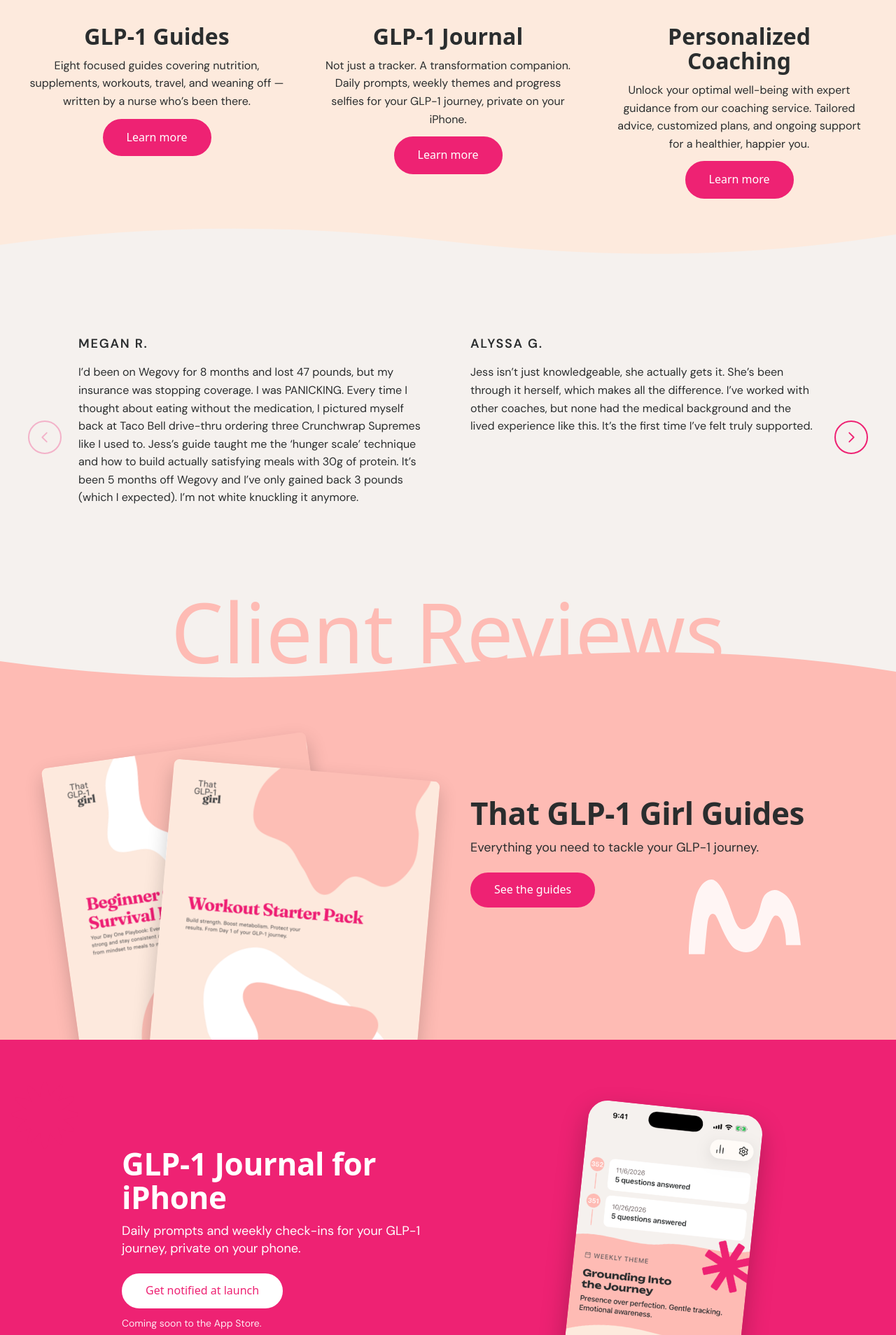
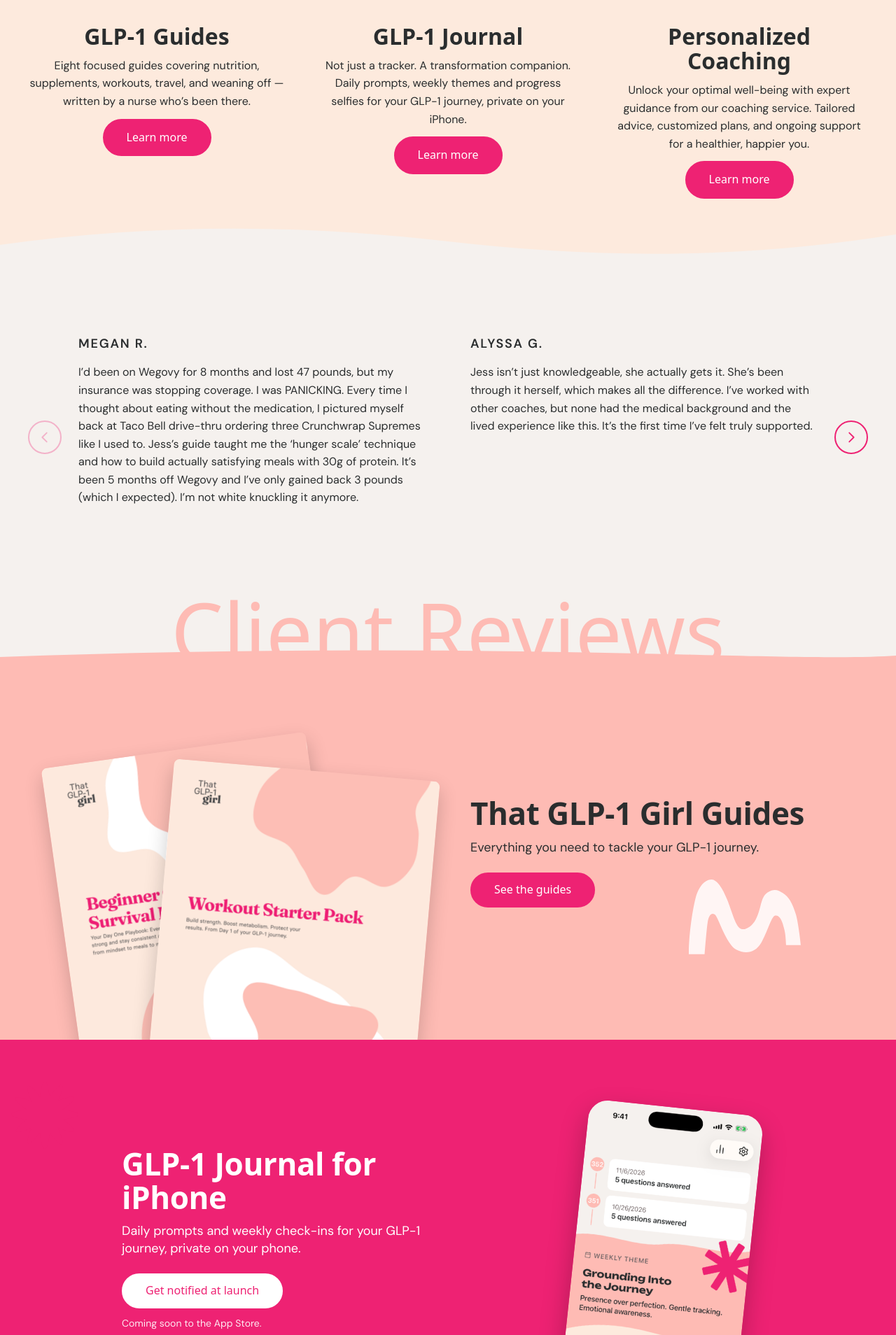
Before and after one commit to kylefiedler/glp1-marketing, a Jekyll site: the page built from index.html, in a window 1280 px wide. Shown: the part 2842-4750 px from the top of the page at 70% size. Built offline with Jekyll 4.4.1, drawn with Linux system fonts in a browser that asks for light colours; some web fonts are replaced.

Commit message:
Soften the reviews bottom wave so it always covers the wordmark's base
Flatter curve whose edge sits 7-28px above the Client Reviews baseline at
every width, and clip (not hide) the section's overflow so find-in-page
can't scroll the wordmark out from under the wave.

Co-Authored-By: Claude Opus 5.5 <noreply@anthropic.com>

```diff
--- a/_includes/section-testimonials.html
+++ b/_includes/section-testimonials.html
@@ -41,7 +41,7 @@
   </div>
   <div class="testimonials__wave" aria-hidden="true">
     <svg viewBox="0 0 1440 60" preserveAspectRatio="none" xmlns="http://www.w3.org/2000/svg">
-      <path d="M0 0 L0 30 C 240 60, 480 60, 720 35 C 960 10, 1200 10, 1440 45 L1440 60 L0 60 Z" fill="currentColor"/>
+      <path d="M0 24 C 360 12, 720 12, 1080 20 C 1260 24, 1380 26, 1440 22 L1440 60 L0 60 Z" fill="currentColor"/>
     </svg>
   </div>
 </section>
--- a/_sass/_sections.scss
+++ b/_sass/_sections.scss
@@ -486,6 +486,8 @@
   padding: $space-9 $space-5 $space-6;
   position: relative;
   overflow: hidden;
+  overflow: clip; // hidden still lets find-in-page scroll the wordmark under the wave
+
 }
 
 .testimonials__inner {
```
